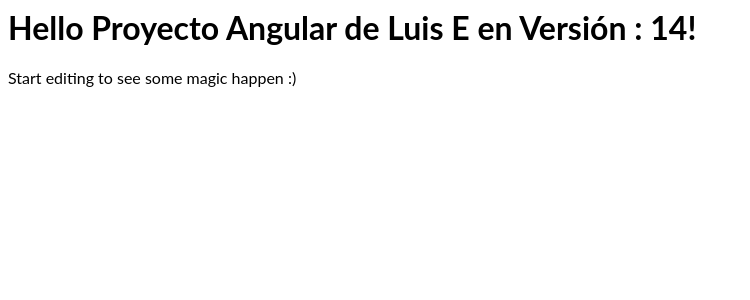
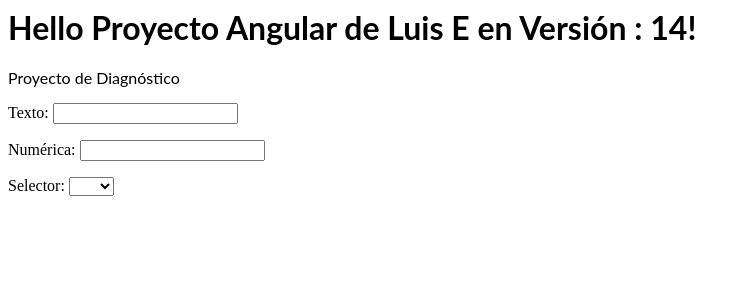
Before and after one commit to 9L5KE/9L5KE-diagnostico, an Angular app: page / in a window 1280 px wide. Shown: the top 300 px of the page, without its empty margins (0-750 px from the left). Built offline with nearby package versions, Linux system fonts and the light colour scheme.

Commit message:
2 files modified, 3 added

```diff
--- a/src/app/app.component.html
+++ b/src/app/app.component.html
@@ -1,4 +1,5 @@
 <hello name="{{ name }}"></hello>
 <p>
-  Start editing to see some magic happen :)
+  Proyecto de Diagnóstico
 </p>
+<formulario-component></formulario-component>
--- /dev/null
+++ b/src/app/components/formulario/formulario.component.html
@@ -0,0 +1,10 @@
+<form>
+  <p>Texto:  <input type="text" name="texto-input" id="texto-input" required/> </p>
+  <p>Numérica:  <input type="number" name="numero-input" id="numero-input" required/> </p>
+  <p>Selector:  <select required>
+                    <option></option>
+                    <option value="1">uno</option>
+                    <option value="2">dos</option>
+                    <option value="3">tres</option>
+                </select> </p>
+</form>
--- /dev/null
+++ b/src/app/components/formulario/formulario.component.ts
@@ -0,0 +1,12 @@
+import { Component, OnInit } from '@angular/core';
+
+@Component({
+  selector: 'formulario-component',
+  templateUrl: './formulario.component.html',
+  styleUrls: ['./formulario.component.css']
+})
+export class FormularioComponent implements OnInit {
+  constructor() {}
+
+  ngOnInit(): void {}
+}
```
Also changed, not shown: src/app/app.module.ts (+13 -5 lines), src/app/components/formulario/formulario.component.css (added).
